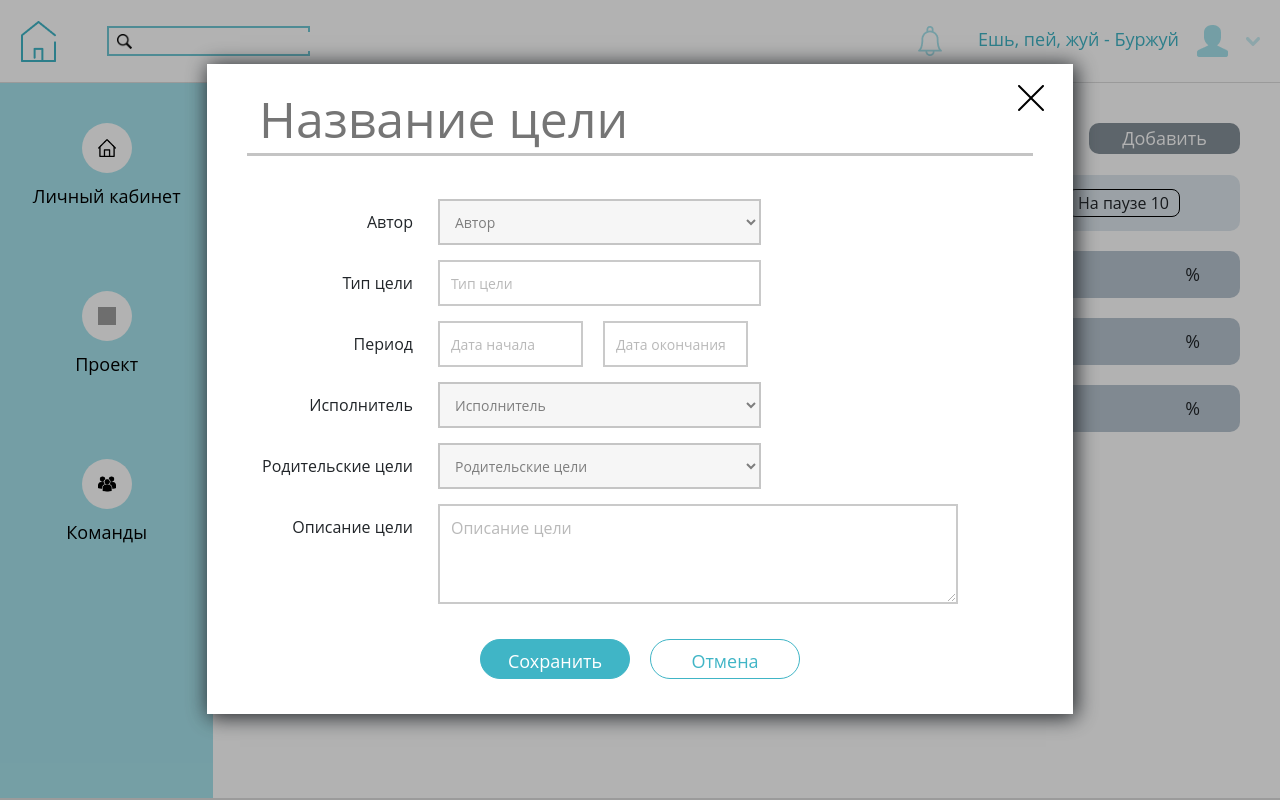
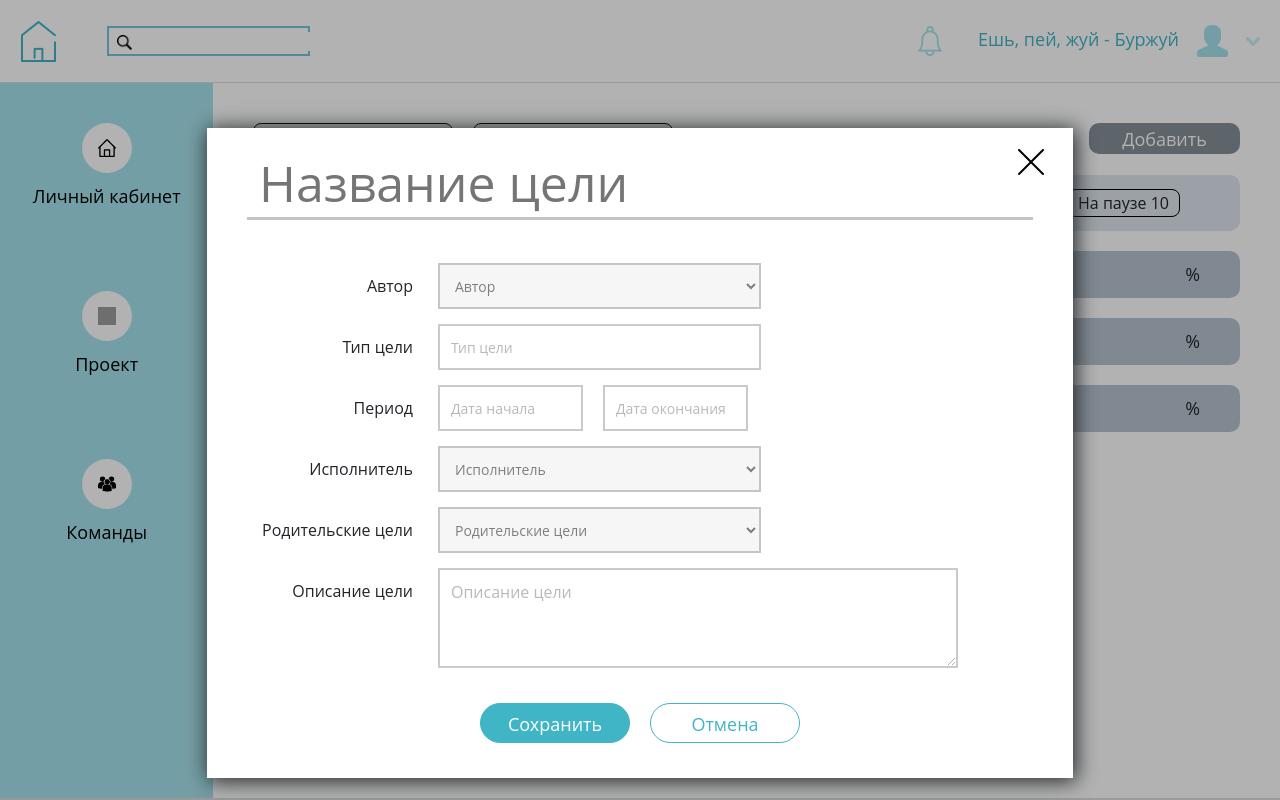
Before and after one commit to nikororo/OKR-methodology-CastoFront, a Vue app: page / in a window 1280 px wide. Both pictures are taken after a click on the button "Добавить". Built offline with nearby package versions, Linux system fonts and the light colour scheme; grey boxes are pictures that could not be loaded.

Commit message:
fix modal window

```diff
--- a/src/components/AddGoalModal.vue
+++ b/src/components/AddGoalModal.vue
@@ -83,6 +83,9 @@ export default {
 body {
   overflow: hidden;
 }
+button{
+  line-height: normal;
+}
 
 .addGoalModalCont {
   position: fixed;
@@ -91,7 +94,7 @@ body {
   right: 0;
   bottom: 0;
   left: 0;
-  padding: 5%;
+  padding: 10% 5% 10% 5%;
   background-color: rgba(0, 0, 0, 0.3);
   display: flex;
   justify-content: center;
--- a/src/style/Style.css
+++ b/src/style/Style.css
@@ -5,6 +5,7 @@ html {
 
 button, input {
     outline: none;
+    line-height: normal;
 }
 
 input:active, input:focus, select:focus, button:active, button:focus {
```
Also changed, not shown: src/style/img/auth.png (renamed from public/auth.png).
